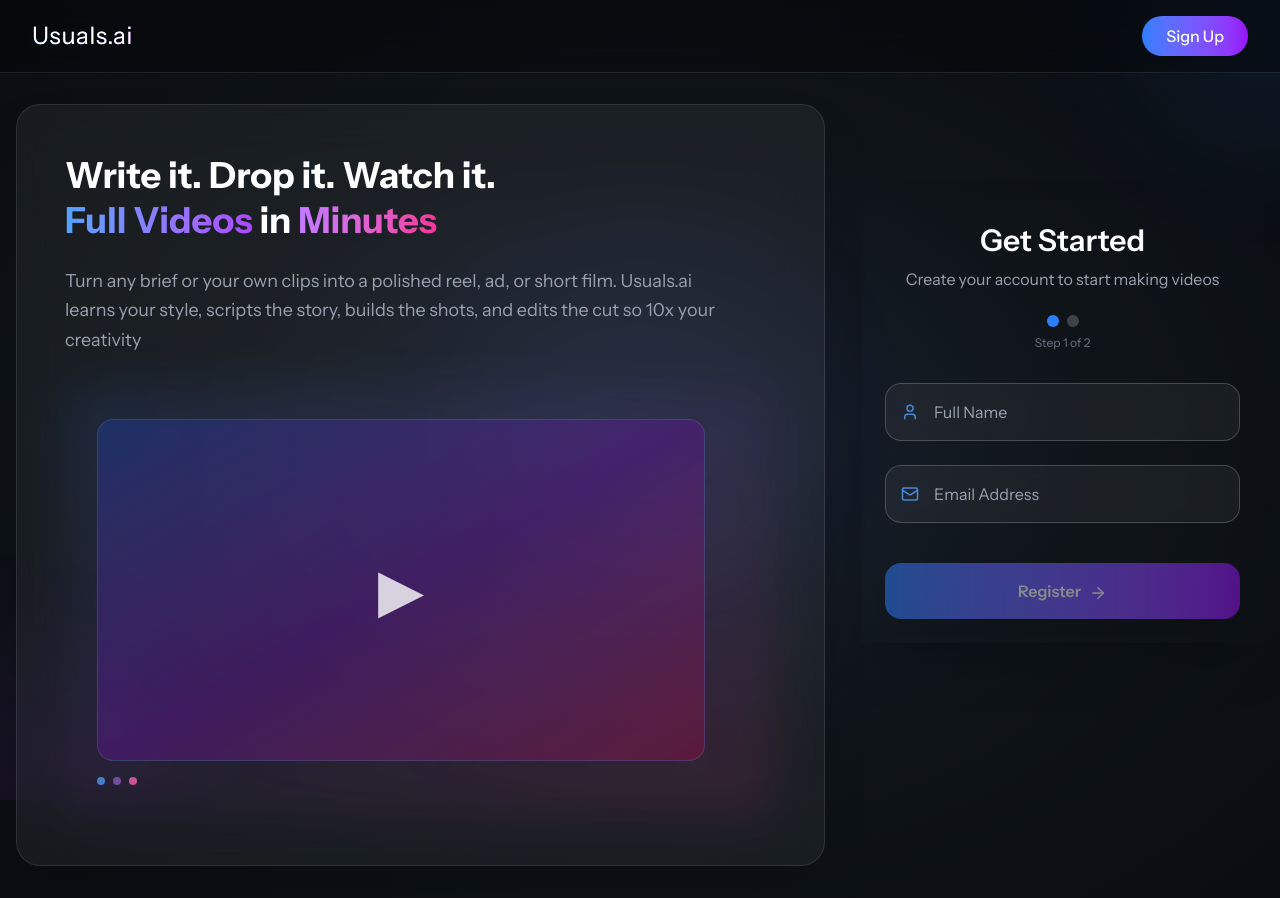
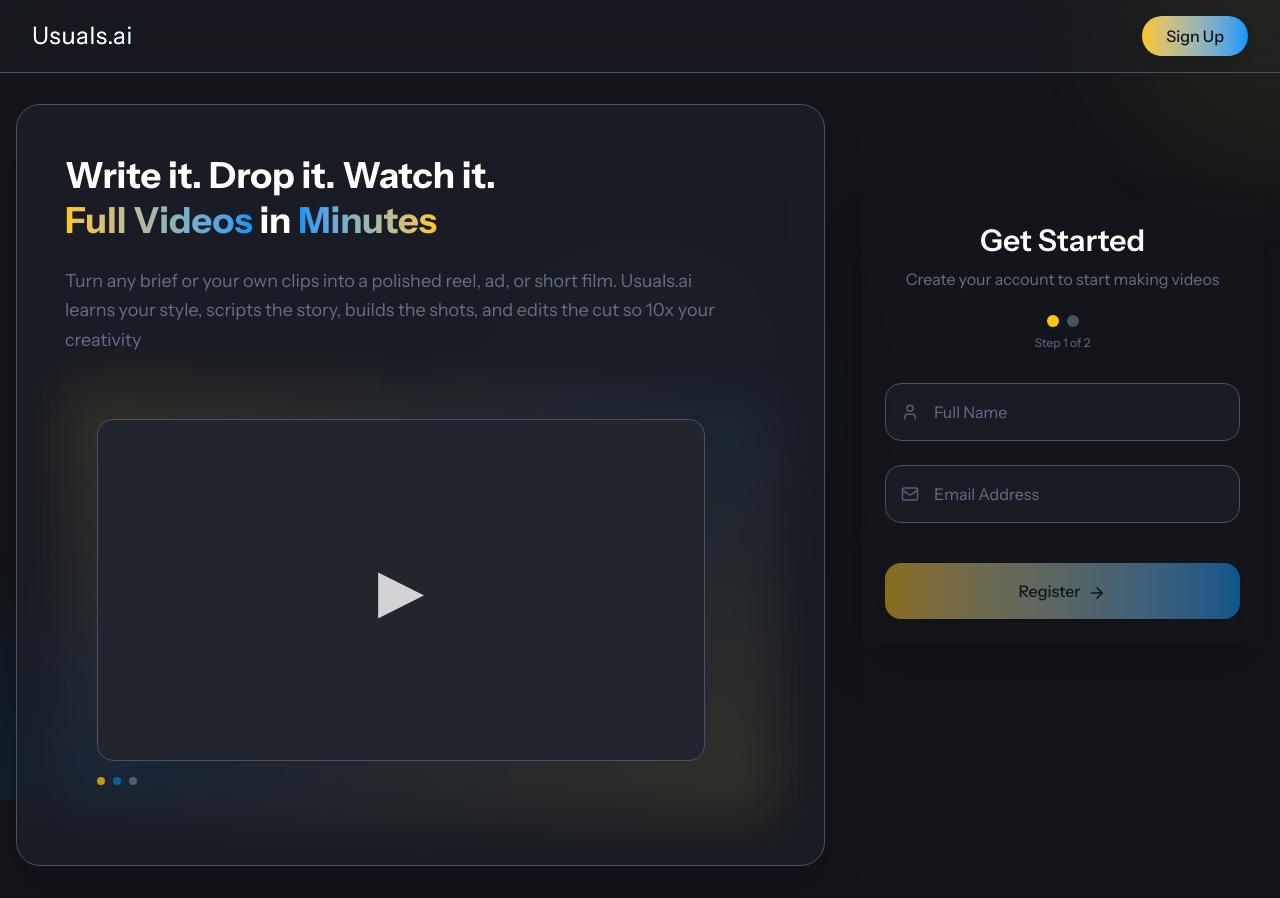
Before and after one commit to Vibe-Editor/home, a Next.js app: page /signup in a window 1280 px wide. Built offline with nearby package versions, Linux system fonts and the light colour scheme.

Commit message:
update colour scheme

```diff
--- a/src/app/globals.css
+++ b/src/app/globals.css
@@ -1,7 +1,12 @@
 @import "tailwindcss";
 
 :root {
-  --background: #ffffff;
+  --main-accent: #fcc60e;
+  --ui-fill: #21252e;
+  --ui-stroke: #465266;
+  --background: #13151a;
+  --secondary-accent: #0097fc;
+  --icon-color: #636f8a;
   --foreground: #171717;
 }
 
--- a/src/app/signup/page.tsx
+++ b/src/app/signup/page.tsx
@@ -6,10 +6,10 @@
 function Navbar() {
   const router = useRouter();
   return (
-    <nav className="w-full fixed top-0 left-0 bg-black/30 backdrop-blur-xl border-b border-white/10 flex items-center justify-between py-4 px-4 sm:px-8 z-50">
-      <div className="text-xl sm:text-2xl font-normal tracking-wide text-white bg-gradient-to-r from-blue-400 to-purple-400 bg-clip-text text-transparent cursor-pointer" onClick={() => router.push("/")}>Usuals.ai</div>
+    <nav className="w-full fixed top-0 left-0 bg-[#21252e]/30 backdrop-blur-xl border-b border-[#465266] flex items-center justify-between py-4 px-4 sm:px-8 z-50">
+      <div className="text-xl sm:text-2xl font-normal tracking-wide text-white bg-gradient-to-r from-[#fcc60e] to-[#0097fc] bg-clip-text text-transparent cursor-pointer" onClick={() => router.push("/")}>Usuals.ai</div>
       <button
-        className="bg-gradient-to-r from-blue-500 to-purple-600 text-white font-medium rounded-full px-6 py-2 hover:from-blue-600 hover:to-purple-700 transform hover:scale-105 transition-all duration-300 shadow-lg hover:shadow-xl"
+        className="bg-gradient-to-r from-[#fcc60e] to-[#0097fc] text-[#13151a] font-medium rounded-full px-6 py-2 hover:opacity-90 transform hover:scale-105 transition-all duration-300 shadow-lg hover:shadow-xl"
         onClick={() => router.push("/signup")}
       >
         Sign Up
@@ -21,9 +21,9 @@
 function AnimatedBackground() {
   return (
     <div className="fixed inset-0 overflow-hidden pointer-events-none">
-      <div className="absolute -top-40 -right-40 w-80 h-80 bg-blue-500/10 rounded-full blur-3xl animate-pulse"></div>
-      <div className="absolute -bottom-40 -left-40 w-80 h-80 bg-purple-500/10 rounded-full blur-3xl animate-pulse" style={{ animationDelay: '2s' }}></div>
-      <div className="absolute top-1/2 left-1/2 transform -translate-x-1/2 -translate-y-1/2 w-96 h-96 bg-indigo-500/5 rounded-full blur-3xl animate-pulse" style={{ animationDelay: '4s' }}></div>
+      <div className="absolute -top-40 -right-40 w-80 h-80 bg-[#fcc60e]/10 rounded-full blur-3xl animate-pulse"></div>
+      <div className="absolute -bottom-40 -left-40 w-80 h-80 bg-[#0097fc]/10 rounded-full blur-3xl animate-pulse" style={{ animationDelay: '2s' }}></div>
+      <div className="absolute top-1/2 left-1/2 transform -translate-x-1/2 -translate-y-1/2 w-96 h-96 bg-[#465266]/5 rounded-full blur-3xl animate-pulse" style={{ animationDelay: '4s' }}></div>
     </div>
   );
 }
@@ -41,12 +41,12 @@
 function IconInput({ icon, ...props }: IconInputProps) {
   return (
     <div className="relative w-full mb-6">
-      <span className="absolute left-4 top-1/2 -translate-y-1/2 text-blue-400 text-lg opacity-80 z-10">
+      <span className="absolute left-4 top-1/2 -translate-y-1/2 text-[#636f8a] text-lg opacity-80 z-10">
         {icon}
       </span>
       <input
         {...props}
-        className={`pl-12 pr-4 py-4 w-full rounded-2xl border border-white/20 bg-white/5 backdrop-blur-sm text-white placeholder-gray-400 font-normal focus:outline-none focus:ring-2 focus:ring-blue-400/50 focus:border-blue-400/50 focus:bg-white/10 transition-all duration-300 ${props.className || ""}`}
+        className={`pl-12 pr-4 py-4 w-full rounded-2xl border border-[#465266] bg-[#21252e]/50 backdrop-blur-sm text-white placeholder-[#636f8a] font-normal focus:outline-none focus:ring-2 focus:ring-[#0097fc]/50 focus:border-[#0097fc]/50 transition-all duration-300 ${props.className || ""}`}
       />
     </div>
   );
@@ -64,16 +64,16 @@
 function IconSelect({ icon, children, ...props }: IconSelectProps) {
   return (
     <div className="relative w-full mb-6">
-      <span className="absolute left-4 top-1/2 -translate-y-1/2 text-blue-400 text-lg opacity-80 z-10">
+      <span className="absolute left-4 top-1/2 -translate-y-1/2 text-[#636f8a] text-lg opacity-80 z-10">
         {icon}
       </span>
       <select
         {...props}
-        className={`pl-12 pr-10 py-4 w-full rounded-2xl border border-white/20 bg-white/5 backdrop-blur-sm text-white font-normal focus:outline-none focus:ring-2 focus:ring-blue-400/50 focus:border-blue-400/50 focus:bg-white/10 transition-all duration-300 appearance-none cursor-pointer ${props.className || ""}`}
+        className={`pl-12 pr-10 py-4 w-full rounded-2xl border border-[#465266] bg-[#21252e]/50 backdrop-blur-sm text-white font-normal focus:outline-none focus:ring-2 focus:ring-[#0097fc]/50 focus:border-[#0097fc]/50 transition-all duration-300 appearance-none cursor-pointer ${props.className || ""}`}
       >
         {children}
       </select>
-      <span className="absolute right-4 top-1/2 -translate-y-1/2 text-gray-400 pointer-events-none text-sm">▼</span>
+      <span className="absolute right-4 top-1/2 -translate-y-1/2 text-[#636f8a] pointer-events-none text-sm">▼</span>
     </div>
   );
 }
@@ -141,36 +141,36 @@
   return (
     <>
       <Navbar />
-      <div className="min-h-screen relative overflow-hidden " style={{ background: "radial-gradient(ellipse at center, #1a2332 0%, #0f1419 50%, #0a0d11 100%)" }}>
+      <div className="min-h-screen relative overflow-hidden" style={{ background: "#13151a" }}>
         <AnimatedBackground />
         <div className="w-full min-h-2 flex flex-col xl:flex-row items-center justify-center pt-20 pb-8 px-2 sm:px-4 relative z-10 gap-6 xl:gap-9 max-w-7xl mx-auto mt-6">
           {/* Left Card */}
-          <div className="bg-white/5 backdrop-blur-xl border border-white/10 rounded-3xl p-4 sm:p-6 lg:p-12 flex flex-col justify-center w-full xl:w-2/3 shadow-2xl mb-6 xl:mb-0">
+          <div className="bg-[#21252e]/50 backdrop-blur-xl border border-[#465266] rounded-3xl p-4 sm:p-6 lg:p-12 flex flex-col justify-center w-full xl:w-2/3 shadow-2xl mb-6 xl:mb-0">
             <div className="mb-8">
               <h1 className="text-2xl sm:text-3xl lg:text-5xl xl:text-4xl font-bold text-white mb-6 leading-tight">
               Write it. Drop it. Watch it.{" "}
               <br />
-                <span className="bg-gradient-to-r from-blue-400 to-purple-500 bg-clip-text text-transparent">Full Videos</span>{" "}
+                <span className="bg-gradient-to-r from-[#fcc60e] to-[#0097fc] bg-clip-text text-transparent">Full Videos</span>{" "}
                 in{" "}
-                <span className="bg-gradient-to-r from-purple-400 to-pink-500 bg-clip-text text-transparent">Minutes</span>{" "}
+                <span className="bg-gradient-to-r from-[#0097fc] to-[#fcc60e] bg-clip-text text-transparent">Minutes</span>{" "}
               </h1>
-              <p className="text-gray-400 text-base sm:text-lg max-w-2xl leading-relaxed font-normal">
+              <p className="text-[#636f8a] text-base sm:text-lg max-w-2xl leading-relaxed font-normal">
               Turn any brief or your own clips into a polished reel, ad, or short film.
               Usuals.ai learns your style, scripts the story, builds the shots, and edits the cut so 10x your creativity
               </p>
             </div>
-            <div className="relative flex ">
-              <div className="absolute inset-0 rounded-3xl bg-gradient-to-br from-blue-500/20 via-purple-500/10 to-pink-500/20 opacity-60 pointer-events-none blur-xl" />
+            <div className="relative flex">
+              <div className="absolute inset-0 rounded-3xl bg-gradient-to-br from-[#fcc60e]/20 via-[#0097fc]/10 to-[#fcc60e]/20 opacity-60 pointer-events-none blur-xl" />
               <div className="p-4 sm:p-6 lg:p-8 w-full max-w-2xl relative">
-                <div className="aspect-video bg-gradient-to-br from-blue-900/50 via-purple-900/50 to-pink-900/50 rounded-2xl flex items-center justify-center border border-white/10 relative overflow-hidden group cursor-pointer">
-                  <div className="absolute inset-0 bg-gradient-to-br from-blue-600/20 to-purple-600/20 opacity-0 group-hover:opacity-100 transition-opacity duration-500" />
+                <div className="aspect-video bg-[#21252e] rounded-2xl flex items-center justify-center border border-[#465266] relative overflow-hidden group cursor-pointer">
+                  <div className="absolute inset-0 bg-gradient-to-br from-[#fcc60e]/20 to-[#0097fc]/20 opacity-0 group-hover:opacity-100 transition-opacity duration-500" />
                   <div className="text-white/80 text-3xl sm:text-4xl lg:text-6xl group-hover:scale-110 transition-transform duration-500 relative z-10">▶</div>
                 </div>
                 <div className="flex items-center justify-between mt-4">
                   <div className="flex gap-2">
-                    <div className="w-2 h-2 bg-blue-400 rounded-full animate-pulse" />
-                    <div className="w-2 h-2 bg-purple-400 rounded-full animate-pulse" style={{ animationDelay: "0.5s" }} />
-                    <div className="w-2 h-2 bg-pink-400 rounded-full animate-pulse" style={{ animationDelay: "1s" }} />
+                    <div className="w-2 h-2 bg-[#fcc60e] rounded-full animate-pulse" />
+                    <div className="w-2 h-2 bg-[#0097fc] rounded-full animate-pulse" style={{ animationDelay: "0.5s" }} />
+                    <div className="w-2 h-2 bg-[#636f8a] rounded-full animate-pulse" style={{ animationDelay: "1s" }} />
                   </div>
                 </div>
               </div>
@@ -181,13 +181,13 @@
             <div className="p-4 sm:p-6 shadow-2xl bg-transparent">
               {submitStatus === "success" ? (
                 <div className="text-center py-8">
-                  <div className="w-16 h-16 bg-green-500/20 rounded-full flex items-center justify-center mx-auto mb-6">
-                    <CheckCircle size={32} className="text-green-400" />
+                  <div className="w-16 h-16 bg-[#0097fc]/20 rounded-full flex items-center justify-center mx-auto mb-6">
+                    <CheckCircle size={32} className="text-[#0097fc]" />
                   </div>
                   <h2 className="text-2xl font-semibold text-white mb-4">Welcome to Usuals.ai!</h2>
-                  <p className="text-gray-300 mb-6">Your registration was successful. We&apos;re redirecting you to get started...</p>
-                  <div className="w-full bg-white/10 rounded-full h-2">
-                    <div className="bg-gradient-to-r from-green-400 to-blue-500 h-2 rounded-full animate-pulse" style={{ width: "100%" }}></div>
+                  <p className="text-[#636f8a] mb-6">Your registration was successful. We&apos;re redirecting you to get started...</p>
+                  <div className="w-full bg-[#21252e] rounded-full h-2">
+                    <div className="bg-gradient-to-r from-[#fcc60e] to-[#0097fc] h-2 rounded-full animate-pulse" style={{ width: "100%" }}></div>
                   </div>
                 </div>
               ) : (
@@ -196,17 +196,17 @@
                     <h2 className="text-2xl lg:text-3xl font-semibold text-white mb-2">
                       {step === 1 ? "Get Started" : "Tell us about yourself"}
                     </h2>
-                    <p className="text-gray-400">
+                    <p className="text-[#636f8a]">
                       {step === 1 ? "Create your account to start making videos" : "Help us personalize your experience"}
                     </p>
                     {/* Progress indicator */}
                     <div className="flex justify-center mt-6 mb-2">
                       <div className="flex gap-2">
-                        <div className={`w-3 h-3 rounded-full transition-all duration-300 ${step >= 1 ? "bg-blue-500" : "bg-white/20"}`} />
-                        <div className={`w-3 h-3 rounded-full transition-all duration-300 ${step >= 2 ? "bg-blue-500" : "bg-white/20"}`} />
+                        <div className={`w-3 h-3 rounded-full transition-all duration-300 ${step >= 1 ? "bg-[#fcc60e]" : "bg-[#465266]"}`} />
+                        <div className={`w-3 h-3 rounded-full transition-all duration-300 ${step >= 2 ? "bg-[#fcc60e]" : "bg-[#465266]"}`} />
                       </div>
                     </div>
-                    <p className="text-xs text-gray-500">Step {step} of 2</p>
+                    <p className="text-xs text-[#636f8a]">Step {step} of 2</p>
                   </div>
                   {step === 1 && (
                     <div className={`transition-all duration-400 ${!animating ? "opacity-100 translate-y-0" : "opacity-0 -translate-y-5"}`}>
@@ -228,7 +228,7 @@
                       />
                       <button
                         type="button"
-                        className="w-full bg-gradient-to-r from-blue-500 to-purple-600 text-white font-semibold rounded-2xl px-6 py-4 mt-4 hover:from-blue-600 hover:to-purple-700 transform hover:scale-[1.02] transition-all duration-300 shadow-lg hover:shadow-xl disabled:opacity-50 disabled:cursor-not-allowed disabled:hover:scale-100"
+                        className="w-full bg-gradient-to-r from-[#fcc60e] to-[#0097fc] text-[#13151a] font-medium rounded-2xl px-6 py-4 mt-4 hover:opacity-90 transform hover:scale-[1.02] transition-all duration-300 shadow-lg hover:shadow-xl disabled:opacity-50 disabled:cursor-not-allowed disabled:hover:scale-100"
                         disabled={!formData.fullName || !formData.email || isSubmitting}
                         onClick={handleRegister}
                       >
@@ -245,12 +245,12 @@
                         onChange={e => handleInputChange("useCase", e.target.value)}
                         required
                       >
-                        <option value="" className="bg-gray-800 text-white">What&apos;s your primary use case?</option>
-                        <option value="Work" className="bg-gray-800 text-white">Work</option>
-                        <option value="Personal" className="bg-gray-800 text-white">Personal</option>
-                        <option value="School" className="bg-gray-800 text-white">School</option>
-                        <option value="Agency" className="bg-gray-800 text-white">Agency</option>
-                        <option value="Other" className="bg-gray-800 text-white">Other</option>
+                        <option value="" className="bg-[#21252e] text-white">What&apos;s your primary use case?</option>
+                        <option value="Work" className="bg-[#21252e] text-white">Work</option>
+                        <option value="Personal" className="bg-[#21252e] text-white">Personal</option>
+                        <option value="School" className="bg-[#21252e] text-white">School</option>
+                        <option value="Agency" className="bg-[#21252e] text-white">Agency</option>
+                        <option value="Other" className="bg-[#21252e] text-white">Other</option>
                       </IconSelect>
                       <IconSelect
                         icon={<Users size={18} />}
@@ -258,14 +258,14 @@
                         onChange={e => handleInputChange("teamSize", e.target.value)}
                         required
                       >
-                        <option value="" className="bg-gray-800 text-white">What&apos;s your team size?</option>
-                        <option value="Just me" className="bg-gray-800 text-white">Just me</option>
-                        <option value="2-9" className="bg-gray-800 text-white">2-9 people</option>
-                        <option value="10-49" className="bg-gray-800 text-white">10-49 people</option>
-                        <option value="50-199" className="bg-gray-800 text-white">50-199 people</option>
-                        <option value="200-499" className="bg-gray-800 text-white">200-499 people</option>
-                        <option value="500-999" className="bg-gray-800 text-white">500-999 people</option>
-                        <option value="1000+" className="bg-gray-800 text-white">1000+ people</option>
+                        <option value="" className="bg-[#21252e] text-white">What&apos;s your team size?</option>
+                        <option value="Just me" className="bg-[#21252e] text-white">Just me</option>
+                        <option value="2-9" className="bg-[#21252e] text-white">2-9 people</option>
+                        <option value="10-49" className="bg-[#21252e] text-white">10-49 people</option>
+                        <option value="50-199" className="bg-[#21252e] text-white">50-199 people</option>
+                        <option value="200-499" className="bg-[#21252e] text-white">200-499 people</option>
+                        <option value="500-999" className="bg-[#21252e] text-white">500-999 people</option>
+                        <option value="1000+" className="bg-[#21252e] text-white">1000+ people</option>
                       </IconSelect>
                       <IconSelect
                         icon={<CreditCard size={18} />}
@@ -273,26 +273,26 @@
                         onChange={e => handleInputChange("role", e.target.value)}
                         required
                       >
-                        <option value="" className="bg-gray-800 text-white">What&apos;s your role?</option>
-                        <option value="Marketer" className="bg-gray-800 text-white">Marketer</option>
-                        <option value="Business Owner" className="bg-gray-800 text-white">Business Owner</option>
-                        <option value="Creative Director" className="bg-gray-800 text-white">Creative Director</option>
-                        <option value="Digital Marketing Agency" className="bg-gray-800 text-white">Digital Marketing Agency</option>
-                        <option value="Content Creator" className="bg-gray-800 text-white">Content Creator</option>
-                        <option value="Developer" className="bg-gray-800 text-white">Developer</option>
-                        <option value="Student" className="bg-gray-800 text-white">Student</option>
-                        <option value="Other" className="bg-gray-800 text-white">Other</option>
+                        <option value="" className="bg-[#21252e] text-white">What&apos;s your role?</option>
+                        <option value="Marketer" className="bg-[#21252e] text-white">Marketer</option>
+                        <option value="Business Owner" className="bg-[#21252e] text-white">Business Owner</option>
+                        <option value="Creative Director" className="bg-[#21252e] text-white">Creative Director</option>
+                        <option value="Digital Marketing Agency" className="bg-[#21252e] text-white">Digital Marketing Agency</option>
+                        <option value="Content Creator" className="bg-[#21252e] text-white">Content Creator</option>
+                        <option value="Developer" className="bg-[#21252e] text-white">Developer</option>
+                        <option value="Student" className="bg-[#21252e] text-white">Student</option>
+                        <option value="Other" className="bg-[#21252e] text-white">Other</option>
                       </IconSelect>
                       <div className="flex gap-3">
                         <button
                           type="button"
-                          className="flex-[2] bg-gradient-to-r from-blue-500 to-purple-600 text-white font-semibold rounded-2xl px-6 py-4 hover:from-blue-600 hover:to-purple-700 transform hover:scale-[1.02] transition-all duration-300 shadow-lg hover:shadow-xl disabled:opacity-50 disabled:cursor-not-allowed disabled:hover:scale-100 flex items-center justify-center gap-2"
+                          className="flex-[2] bg-gradient-to-r from-[#fcc60e] to-[#0097fc] text-[#13151a] font-medium rounded-2xl px-6 py-4 hover:opacity-90 transform hover:scale-[1.02] transition-all duration-300 shadow-lg hover:shadow-xl disabled:opacity-50 disabled:cursor-not-allowed disabled:hover:scale-100 flex items-center justify-center gap-2"
                           disabled={!formData.useCase || !formData.teamSize || !formData.role || isSubmitting}
                           onClick={handleSubmit}
                         >
                           {isSubmitting ? (
                             <>
-                              <div className="w-5 h-5 border-2 border-white/30 border-t-white rounded-full animate-spin" />
+                              <div className="w-5 h-5 border-2 border-[#13151a]/30 border-t-[#13151a] rounded-full animate-spin" />
                               Creating Account...
                             </>
                           ) : (
```
Also changed, not shown: src/app/page.tsx (+69 -20 lines).
